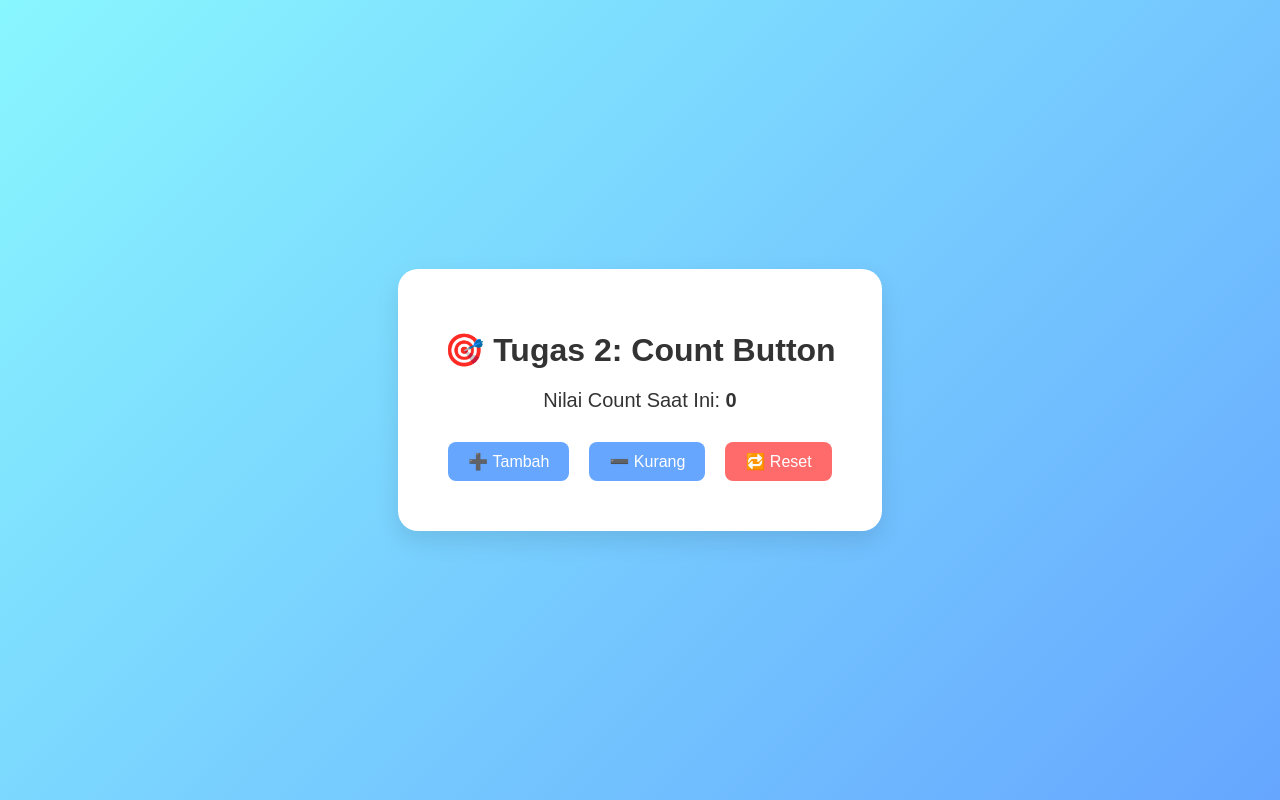
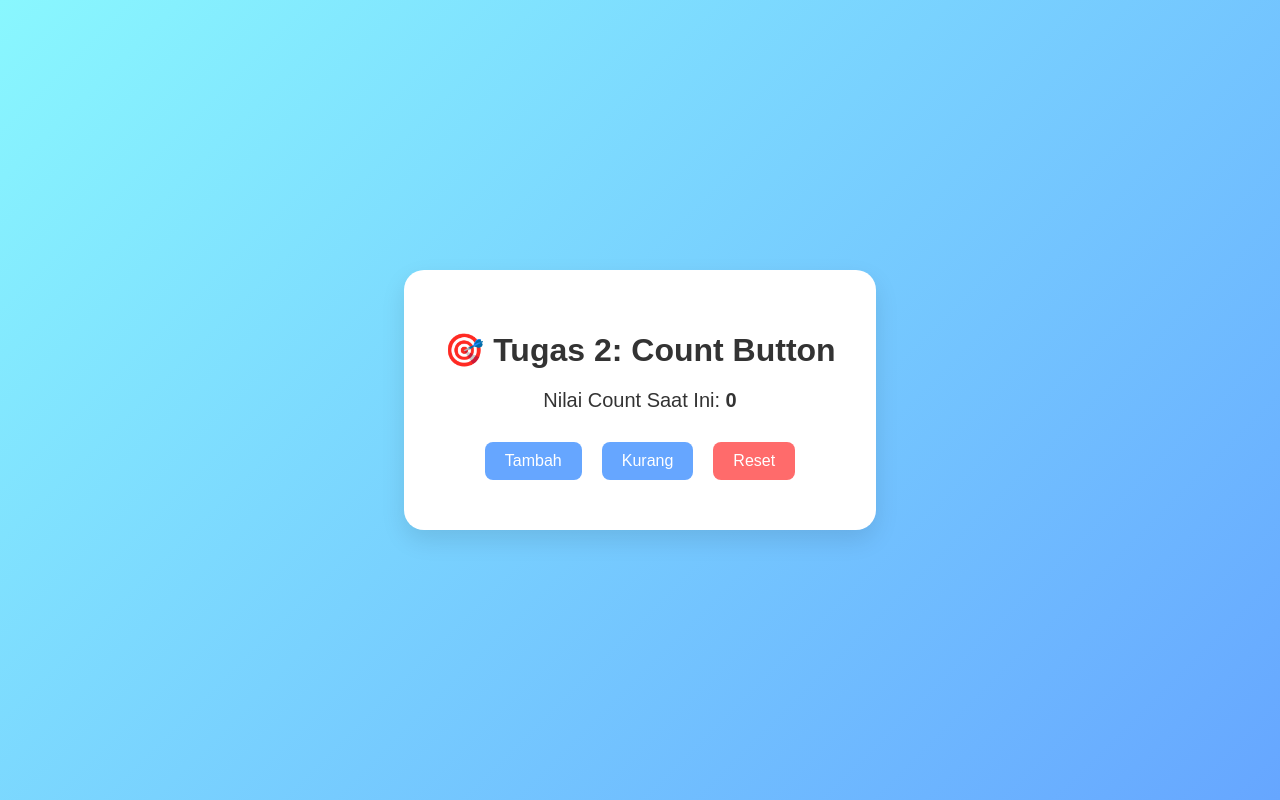
Before and after one commit to liliss090704-rgb/E-Business, a React (Create React App) app: page / in a window 1280 px wide. Built offline with nearby package versions, Linux system fonts and the light colour scheme.

Commit message:
Update App.js

```diff
--- a/src/App.js
+++ b/src/App.js
@@ -54,7 +54,7 @@ function App() {
             onMouseOut={(e) => (e.target.style.transform = "scale(1)")}
             onClick={() => setCount(count + 1)}
           >
-            ➕ Tambah
+            Tambah
           </button>
 
           <button
@@ -63,7 +63,7 @@ function App() {
             onMouseOut={(e) => (e.target.style.transform = "scale(1)")}
             onClick={() => setCount(count - 1)}
           >
-            ➖ Kurang
+           Kurang
           </button>
 
           <button
@@ -72,7 +72,7 @@ function App() {
             onMouseOut={(e) => (e.target.style.transform = "scale(1)")}
             onClick={() => setCount(0)}
           >
-            🔁 Reset
+            Reset
           </button>
         </div>
       </div>
```
